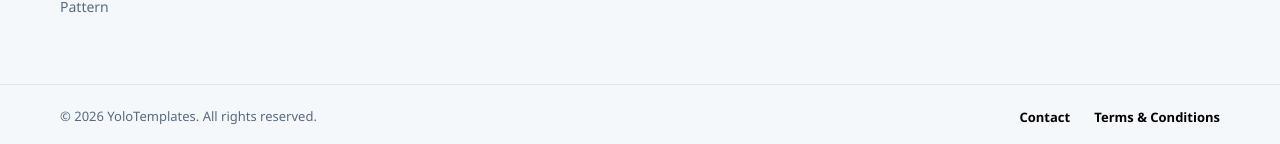
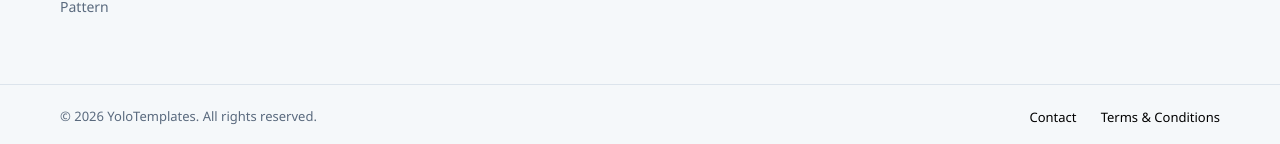
Before and after one commit to yolotemplates/yolotemplates.github.io, a Jekyll site: the page built from index.html, in a window 1280 px wide and 1400 px high, scrolled down 75 px. Shown: the part 1253-1397 px from the top of the window. Built offline with Jekyll 4.4.1, drawn with Linux system fonts in a browser that asks for light colours.

Commit message:
Update default.html

```diff
--- a/_layouts/default.html
+++ b/_layouts/default.html
@@ -147,7 +147,7 @@
         .footer-bottom-wrapper { border-top: 1px solid var(--footer-line); }
         .footer-bottom { max-width: 1200px; margin: 0 auto; display: flex; justify-content: space-between; align-items: center; padding: 20px; flex-wrap: wrap; gap: 15px; }
         .copyright { color: var(--footer-text); font-size: 13px; }
-        .footer-links a { color: var(--footer-bottom-text); text-decoration: none; font-size: 13px; font-weight: 700; margin-left: 20px; }
+        .footer-links a { color: var(--footer-bottom-text); text-decoration: none; font-size: 13px; margin-left: 20px; }
         .footer-links a:hover { color: var(--footer-brand-blue); }
 
         #scrollToTopBtn { position: fixed; bottom: 25px; right: 25px; width: 45px; height: 45px; background-color: var(--footer-brand-blue); color: white; border: none; border-radius: 50%; font-size: 20px; cursor: pointer; display: none; align-items: center; justify-content: center; box-shadow: 0 4px 12px rgba(0,0,0,0.15); z-index: 999; transition: background 0.3s, transform 0.3s; }
```
